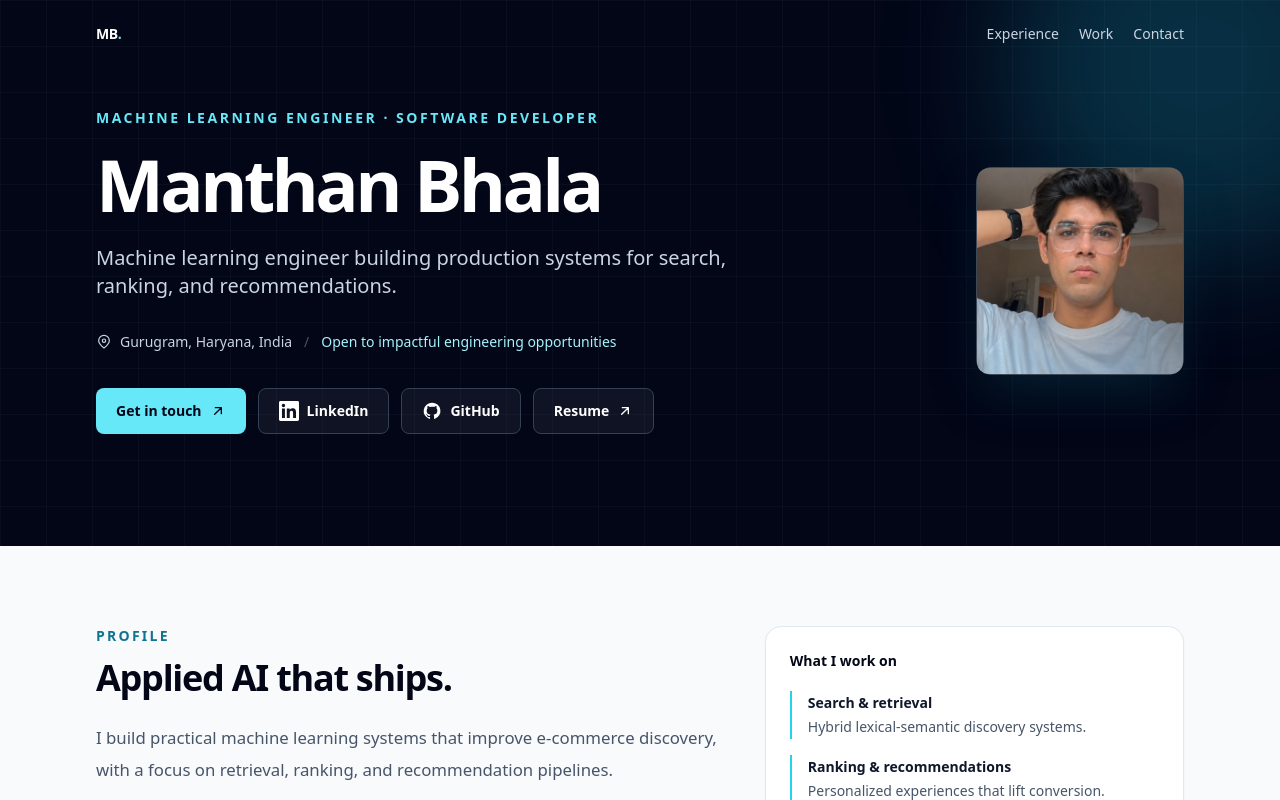
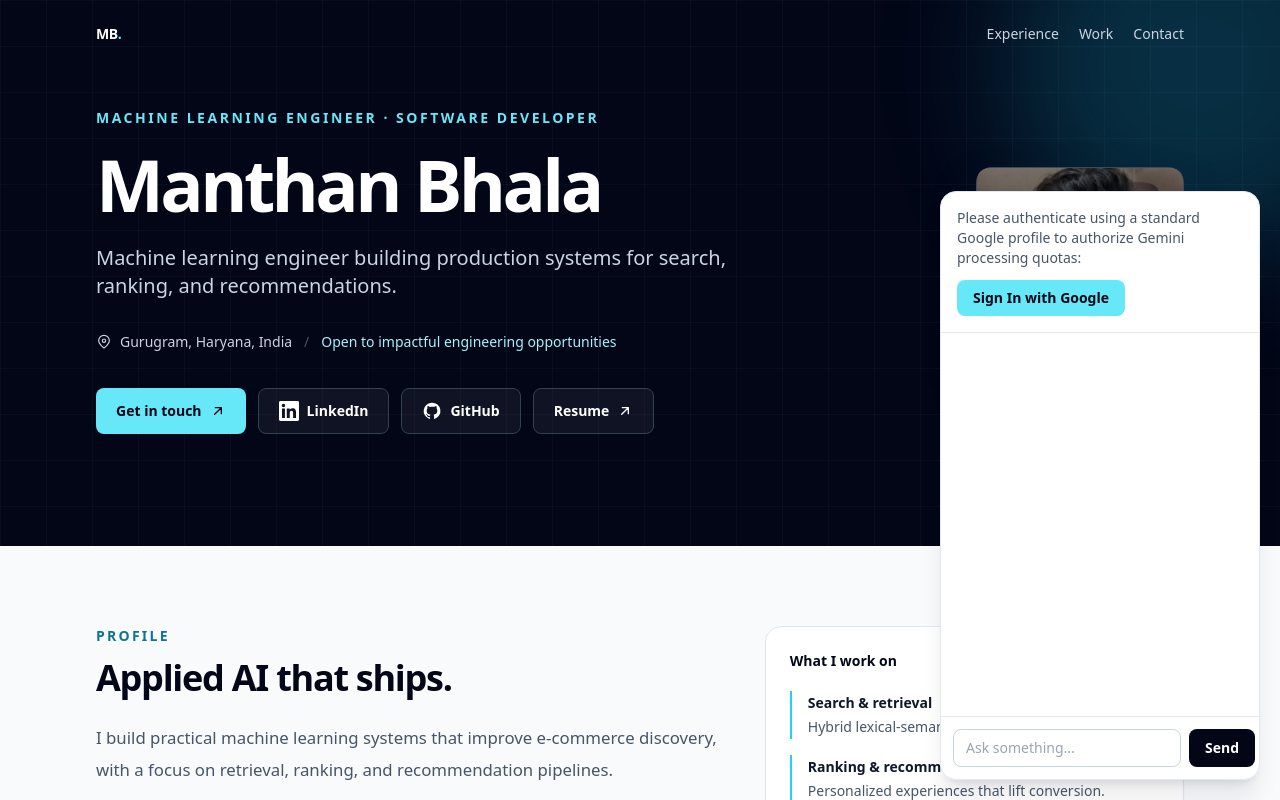
Before and after one commit to ManthanBhala/manthanbhala.github.io, a Next.js app: page / in a window 1280 px wide. Shown: the top 800 px of the page. Built offline with nearby package versions, Linux system fonts and the light colour scheme.

Commit message:
Add floating chat widget with Google sign-in

```diff
--- a/app/page.tsx
+++ b/app/page.tsx
@@ -1,4 +1,7 @@
+'use client'
+
 import Image from 'next/image'
+import { useEffect, useState } from 'react'
 import {
   achievements,
   experience,
@@ -45,6 +48,34 @@ function GitHubIcon() {
     <svg aria-hidden="true" viewBox="0 0 24 24" fill="currentColor" className="h-5 w-5">
       <path d="M12 2a10 10 0 0 0-3.16 19.49c.5.09.68-.22.68-.48v-1.87c-2.78.61-3.37-1.18-3.37-1.18-.46-1.15-1.11-1.46-1.11-1.46-.91-.62.07-.61.07-.61 1 .07 1.53 1.03 1.53 1.03.9 1.53 2.34 1.09 2.91.83.09-.65.35-1.09.64-1.34-2.22-.25-4.56-1.11-4.56-4.95 0-1.09.39-1.99 1.03-2.68-.1-.26-.45-1.28.1-2.65 0 0 .84-.27 2.75 1.02A9.57 9.57 0 0 1 12 6.84c.85 0 1.7.11 2.5.34 1.91-1.3 2.75-1.03 2.75-1.03.54 1.38.2 2.4.1 2.65.64.7 1.03 1.59 1.03 2.68 0 3.85-2.34 4.69-4.57 4.94.36.31.68.92.68 1.86v2.76c0 .27.18.58.69.48A10 10 0 0 0 12 2Z" />
     </svg>
+  )
+}
+
+function ChatWidget() {
+  const [authenticated, setAuthenticated] = useState(false)
+
+  useEffect(() => {
+    const handler = () => setAuthenticated(true)
+    document.addEventListener('agent-authenticated', handler)
+    return () => document.removeEventListener('agent-authenticated', handler)
+  }, [])
+
+  return (
+    <div className="fixed bottom-5 right-5 z-50 w-80 rounded-2xl border border-slate-200 bg-white shadow-xl shadow-slate-900/10">
+      <div id="auth-panel" className="p-4 text-sm text-slate-600" style={{ display: authenticated ? 'none' : 'block' }}>
+        <p>Please authenticate using a standard Google profile to authorize Gemini processing quotas:</p>
+        <button className="my-custom-btn mt-3 inline-flex items-center gap-2 rounded-lg bg-cyan-300 px-4 py-2 text-sm font-semibold text-slate-950 transition hover:bg-cyan-200" onClick={() => (window as any).triggerRecruiterLogin?.()}>Sign In with Google</button>
+      </div>
+      <div id="custom-chat-window" className="h-96 overflow-y-auto border-t border-slate-200 p-3" />
+      <div className="flex gap-2 border-t border-slate-200 p-3">
+        <input type="text" id="user-input-node" placeholder="Ask something..." className="flex-1 rounded-lg border border-slate-300 px-3 py-2 text-sm outline-none focus:border-cyan-400" />
+        <button className="rounded-lg bg-slate-950 px-4 py-2 text-sm font-semibold text-white transition hover:bg-slate-800" onClick={() => {
+          const input = document.getElementById('user-input-node') as HTMLInputElement
+          const query = input?.value.trim()
+          if (query) { (window as any).sendMessageToAgent?.(query); input.value = '' }
+        }}>Send</button>
+      </div>
+    </div>
   )
 }
 
@@ -187,6 +218,7 @@ export default function Home() {
       </section>
 
       <footer className="border-t border-slate-200 px-5 py-7 text-center text-sm text-slate-500">© {new Date().getFullYear()} {personalInfo.name}</footer>
+      <ChatWidget />
     </main>
   )
 }
```
